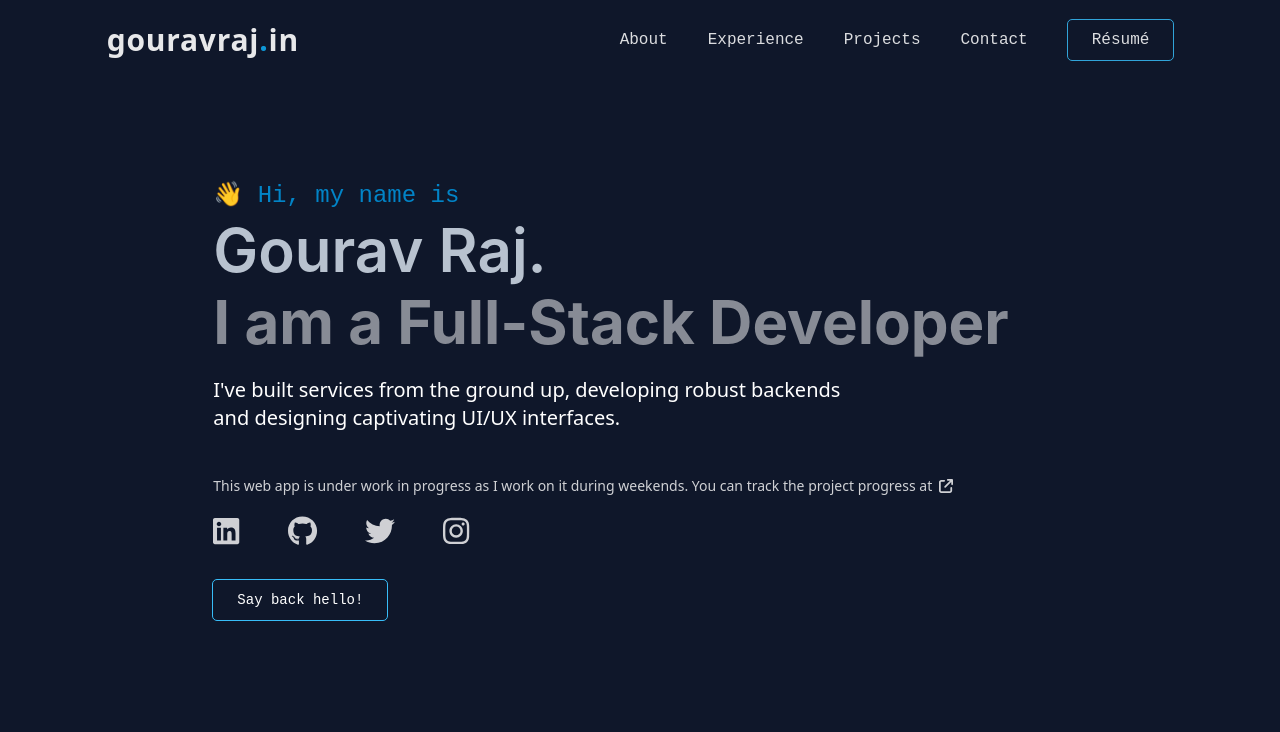
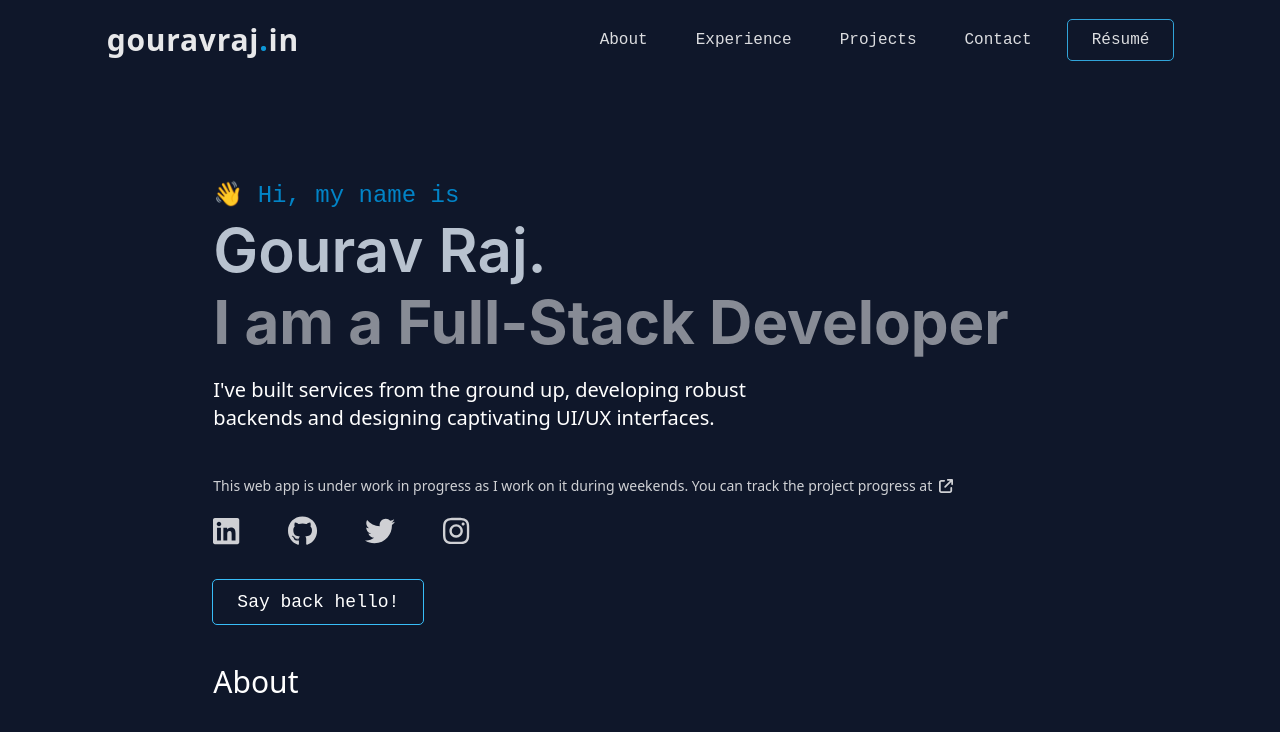
Before and after one commit to gogouravr/dot-portfolio, a React (Create React App) app: page / in a window 1280 px wide. Shown: the top 732 px of the page. Built offline with nearby package versions, Linux system fonts and the light colour scheme.

Commit message:
Add styling for accessibility with semantic html and focus

```diff
--- a/src/App.js
+++ b/src/App.js
@@ -1,13 +1,21 @@
 // import WIP from './components/WIP';
 import Navbar from './components/Navbar/Navbar.jsx';
 import Home from './screens/Home.jsx';
+import About from './screens/About.jsx';
 // import BlurMousePointer from './components/BlurMouseCursor.jsx'
 
 function App() {
   return (
     <div className="App bg-slate-900">
-      <Navbar />
-      <Home />
+      <header>
+        <Navbar />
+      </header>
+
+      <main>
+        <Home />
+        <About />
+
+      </main>
       {/* <BlurMousePointer /> */}
     </div>
   );
--- a/src/components/Intro.jsx
+++ b/src/components/Intro.jsx
@@ -11,37 +11,37 @@ export default function Intro() {
     console.log(isMobileScreen);
 
     return (
-        <section className="flex flex-col justify-center sm:mt-10 mx-auto w-11/12 sm:w-10/12 md:w-9/12 lg:w-8/12">
+        <section className="flex flex-col justify-center mt-8 sm:mt-10 mx-auto w-11/12 sm:w-10/12 md:w-9/12 lg:w-8/12">
             <div className="text-sky-600 font-normal mt-20 mb-2 text-base sm:text-lg md:text-2xl">
                 👋 Hi, my name is
             </div>
 
-            <div className="text-slate-300 font-semibold font-high-l opacity-90 leading-15 text-3xl sm:text-4xl md:text-6xl">
+            <h2 className="text-slate-300 font-semibold font-high-l opacity-90 leading-15 text-4xl sm:text-5xl md:text-6xl">
                 {profile['first-name'] + ' ' + profile['last-name'] + '.'}
-            </div>
+            </h2>
 
-            <div className="text-white font-high-l font-bold mt-3 text-4 opacity-50 leading-tight text-3xl sm:text-4xl md:text-6xl">
+            <p className="text-white font-high-l font-bold mt-3 text-4 opacity-50 leading-tight text-4xl sm:text-6xl md:text-6xl">
                 {profile.intros[0]}
-            </div>
+            </p>
 
-            <article className='text-white font-thin font-sans opacity-83 w-3/4 my-6 text-base sm:text-lg md:text-xl'>
+            <p className='text-white font-thin font-sans opacity-83 w-3/4 my-6 lg:w-2/3 text-base sm:text-lg md:text-xl'>
                 {profile.bio}
-            </article>
+            </p>
 
             {profile.wip && !isMobileScreen &&
-                <span className='text-white md:text-sm font-sans my-5 opacity-80'>
+                <p className='text-white md:text-sm font-sans my-5 opacity-80'>
                     {profile['wip-text']} &nbsp;
-                    <span className='cursor-pointer' onClick={() => window.open(profile['project-link'], '_target')}>
+                    <a className='cursor-pointer' href={profile['project-link']} target='blank'>
                         <FontAwesomeIcon icon={faArrowUpRightFromSquare} />
-                    </span>
-                </span>
+                    </a>
+                </p>
             }
 
             <SocialMediaSection iconSize={isMobileScreen ? '23px' : '30px'} />
 
             <div className="mt-5 sm:mt-8">
                 <PrimaryButton>
-                    <span className="text-sm">
+                    <span className="text-sm md:text-base lg:text-lg">
                         Say back hello!
                     </span>
                 </PrimaryButton>
--- a/src/components/Navbar/Navbar.jsx
+++ b/src/components/Navbar/Navbar.jsx
@@ -9,15 +9,31 @@ export default function Navbar() {
 
     return (
         <nav className='flex container w-5/6 mx-auto mt-5 items-center justify-center md:justify-between'>
-            <section className='text-white font-prime font-semibold opacity-90 tracking-wide text-2xl sm:text-3xl'>
+            <h1 className='text-white font-prime font-semibold opacity-90 tracking-wide text-2xl sm:text-3xl'>
                 gouravraj<span className="text-sky-500">.</span>in
-            </section>
-            <ul className='text-white items-center font-normal hidden md:gap-4 lg:gap-8 xl:gap-10 md:flex'>
-                <li className='list-none font-thin cursor-pointer hover:text-sky-400 ease-in-out duration-100 opacity-85 ml-10 lg:ml-0'>About</li>
-                <li className='list-none font-thin cursor-pointer hover:text-sky-400 ease-in-out duration-100 opacity-85'>Experience</li>
-                <li className='list-none font-thin cursor-pointer hover:text-sky-400 ease-in-out duration-100 opacity-85'>Projects</li>
-                <li className='list-none font-thin cursor-pointer hover:text-sky-400 ease-in-out duration-100 opacity-85'>Contact</li>
-                <li className='list-none font-thin cursor-pointer hover:text-sky-400 ease-in-out duration-100 opacity-85'>
+            </h1>
+            <ul className='text-white items-center font-normal hidden md:gap-2 lg:gap-4 xl:gap-6 md:flex'>
+                <li className='font-thin cursor-pointer hover:text-sky-400 ease-in-out duration-100 opacity-85 ml-10 lg:ml-0'>
+                    <a href='#about' className='md:px-1 lg:px-3 md:py-2 rounded focus:outline-dashed focus:outline-2 focus:outline-sky-400'>
+                        About
+                    </a>
+                </li>
+                <li className='font-thin cursor-pointer hover:text-sky-400 ease-in-out duration-100 opacity-85'>
+                    <a href='#experience' className='md:px-1 lg:px-3 md:py-2 rounded focus:outline-dashed focus:outline-2 focus:outline-sky-400'>
+                        Experience
+                    </a>
+                </li>
+                <li className='font-thin cursor-pointer hover:text-sky-400 ease-in-out duration-100 opacity-85'>
+                    <a href='#projects' className='md:px-1 lg:px-3 md:py-2 rounded focus:outline-dashed focus:outline-2 focus:outline-sky-400'>
+                        Projects
+                    </a>
+                </li>
+                <li className='font-thin cursor-pointer hover:text-sky-400 ease-in-out duration-100 opacity-85'>
+                    <a href='#contact' className='md:px-1 lg:px-3 md:py-2 rounded focus:outline-dashed focus:outline-2 focus:outline-sky-400'>
+                        Contact
+                    </a>
+                </li>
+                <li className='font-thin cursor-pointer hover:text-sky-400 ease-in-out duration-100 opacity-85'>
                     <PrimaryButton clickHandler={resumeButtonClickHandler}>Résumé</PrimaryButton>
                 </li>
             </ul>
--- a/src/components/UI/PrimaryButton.jsx
+++ b/src/components/UI/PrimaryButton.jsx
@@ -3,7 +3,7 @@ import React from 'react';
 export default function PrimaryButton(props) {
     return (
         <div className='text-white text-opacity-100 box-border' onClick={props.clickHandler}>
-            <button className='outline outline-1 font-thin font-normal outline-sky-400 px-6 py-2 rounded cursor-pointer hover:translate-x-[-4px] hover:translate-y-[-4px] hover:shadow-sky-500  hover:shadow-[4px_4px_0px_0px] ease-out duration-300'>
+            <button className='outline outline-1 font-thin font-normal outline-sky-400 px-6 py-2 rounded cursor-pointer hover:translate-x-[-4px] hover:translate-y-[-4px] hover:shadow-sky-500  hover:shadow-[4px_4px_0px_0px] focus:translate-x-[-4px] focus:translate-y-[-4px] focus:shadow-sky-500  focus:shadow-[4px_4px_0px_0px] ease-out duration-300'>
                 {props.children}
             </button>
         </div>
--- /dev/null
+++ b/src/screens/About.jsx
@@ -0,0 +1,14 @@
+import React from 'react'
+
+export default function About() {
+    return (
+        <div className='flex flex-col justify-center mt-8 sm:mt-10 mx-auto w-11/12 sm:w-10/12 md:w-9/12 lg:w-8/12'>
+            <h2 className='text-white text-3xl text-high-l'>About</h2>
+
+            <section>
+
+            </section>
+
+        </div>
+    )
+}
```
